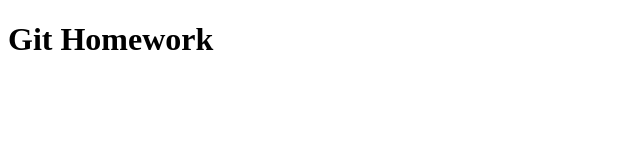
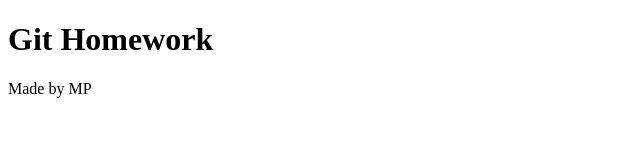
Before and after one commit to mpetkevic/nfq-git-hw, a plain HTML site: page index.html in a window 1280 px wide. Shown: the whole page, without its empty margins (0-640 px from the left). Drawn offline with Linux system fonts and the light colour scheme.

Commit message:
Second commit Feature1

```diff
--- a/index.html
+++ b/index.html
@@ -6,5 +6,6 @@
 </head>
 <body>
   <h1>Git Homework</h1>
+  <p>Made by MP</p>
 </body>
 </html>
```
